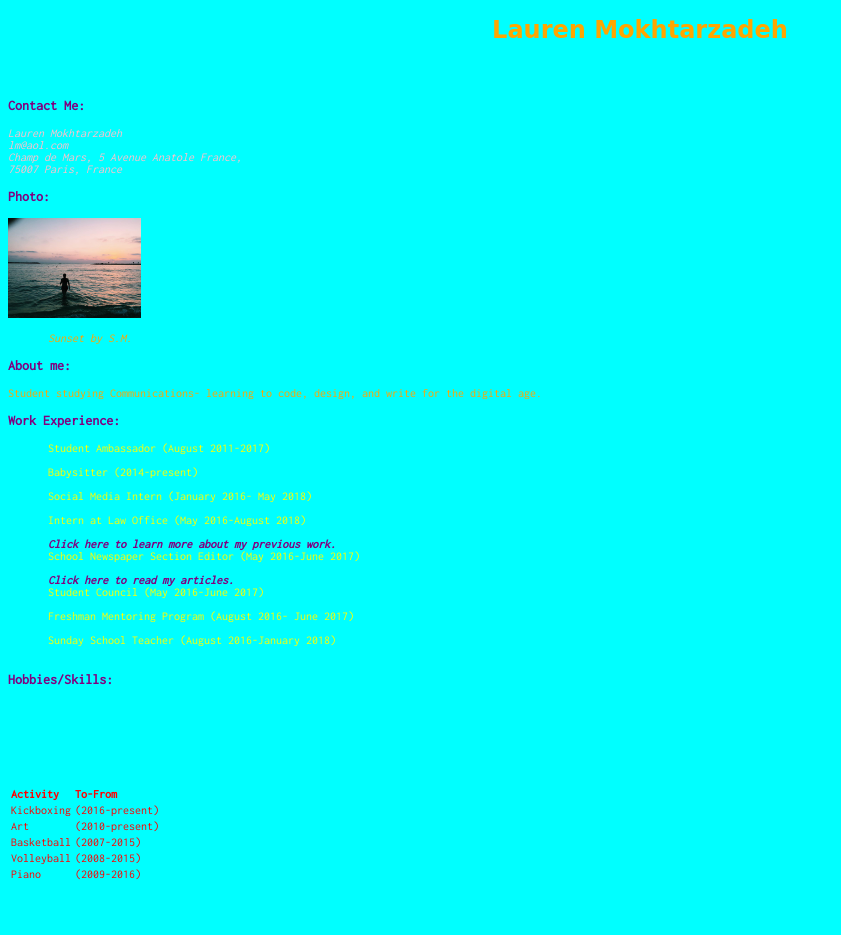
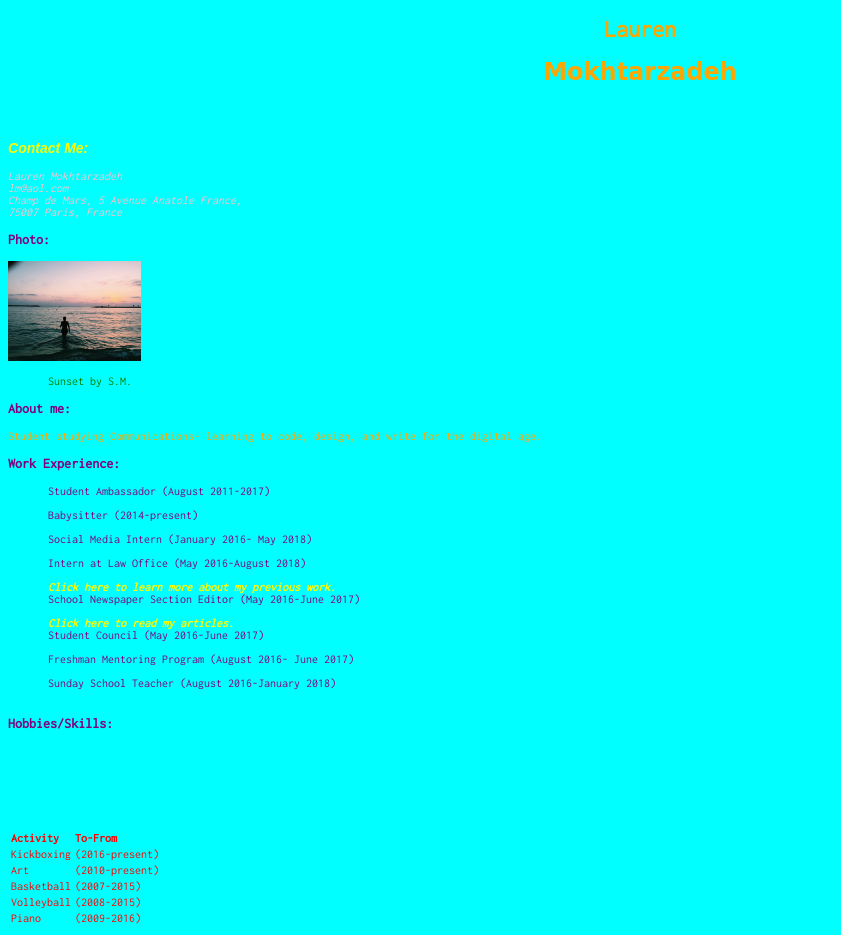
Before and after one commit to laurenmokh/cim111, a plain HTML site: page Homework/Resumecss/index.html in a window 1280 px wide. Shown: the whole page, without its empty margins (0-841 px from the left). Before the commit the page ends 891 px from the top, so only its background shows below. Drawn offline with Linux system fonts and the light colour scheme; a web font is replaced by a local one.

Commit message:
CSS resume

```diff
--- a/Homework/Resumecss/css/resumestyle.css
+++ b/Homework/Resumecss/css/resumestyle.css
@@ -1,14 +1,6 @@
 @import url('https://fonts.googleapis.com/css?family=Cedarville+Cursive|Shadows+Into+Light');
 @import url('https://fonts.googleapis.com/css?family=Inconsolata');
 
-
-
-#name {
-  text-align: center;
-  color: orange ;
-  font-family:'Cedarville Cursive', cursive;
-
-}
 
 body {
       font-family: 'Inconsolata', monospace;
@@ -19,13 +11,19 @@ body {
 
       .links{
         text-decoration: none;
-        color: purple;
+        color: yellow;
         font-weight: 900;
       }
 
       .links:hover{
-      color: orange;
+      color: green;
       text-decoration: underline;
+      }
+
+
+      .hobbies{
+        color: red;
+
       }
 
     h3{
@@ -33,24 +31,47 @@ body {
         font-weight: bold;
       }
 
+      p{
+        color: orange;
+      }
+
       ul{
 
         list-style: none;
-        color: yellow;
+        color: purple;
 
         }
 
-      p{
+
+      #firstname{
         color: orange;
-
+        font-family:'Cedarville Cursive' cursive;
+        text-align: center;
       }
 
-      table{
+      #surname{
+      color: orange;
+      font-family:'Cedarville Cursive', cursive;
+      text-align: center;
 
-        color: red;
+    }
 
-      }
+    #address{
+      color: pink;
+    }
 
-      address{
-        color: pink;
-      }
+      #contactinfo{
+
+      color: yellow;
+      font-family: sans-serif;
+      font-style: oblique;
+
+}
+
+    #photocaption {
+      color: green;
+}
+
+
+
+    }
--- a/Homework/Resumecss/css/style.css
+++ b/Homework/Resumecss/css/style.css
@@ -44,6 +44,7 @@ body{
 
   }
 
+
   .links{
     color: cyan;
   }
--- a/Homework/Resumecss/index.html
+++ b/Homework/Resumecss/index.html
@@ -22,15 +22,16 @@
     <header>
 
 
-    <h1 id="name">  Lauren Mokhtarzadeh </h1>
+    <h1 id="firstname"> Lauren </h1> <h1 id="surname"> Mokhtarzadeh</h1>
+
 
         <br>
         <br>
     </header>
     <main>
 
-    <h3>Contact Me:</h3>
-    <address>
+    <h3 id="contactinfo"> Contact Me:</h3>
+    <address id="address">
         Lauren Mokhtarzadeh<br>
         lm@aol.com<br>
         Champ de Mars, 5 Avenue Anatole France,<br>
@@ -45,7 +46,7 @@
 
       <figure>
       <figcaption>
-        <p><i>Sunset by S.M.</i></p>
+        <p id="photocaption"<i>Sunset by S.M.</i></p>
       </figcaption>
     </figure>
 
@@ -81,7 +82,8 @@
 
 <section>
 
-    <table>
+    <table class="hobbies">
+
     <h3>Hobbies/Skills:</h3>
         <tr>
            <td><strong>Activity</strong></td>
@@ -110,6 +112,7 @@
           </table>
         </section>
 
+      </main>
 
         </body>
 
```
